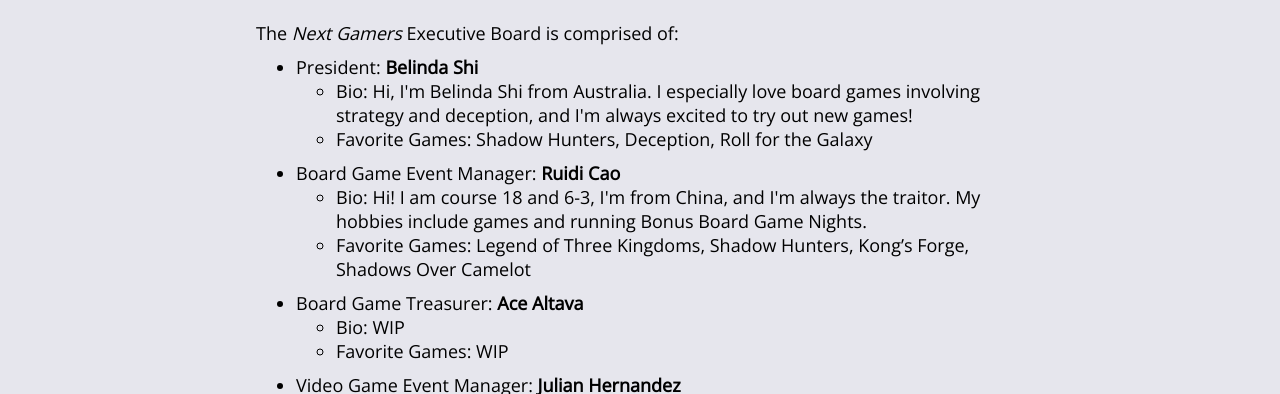
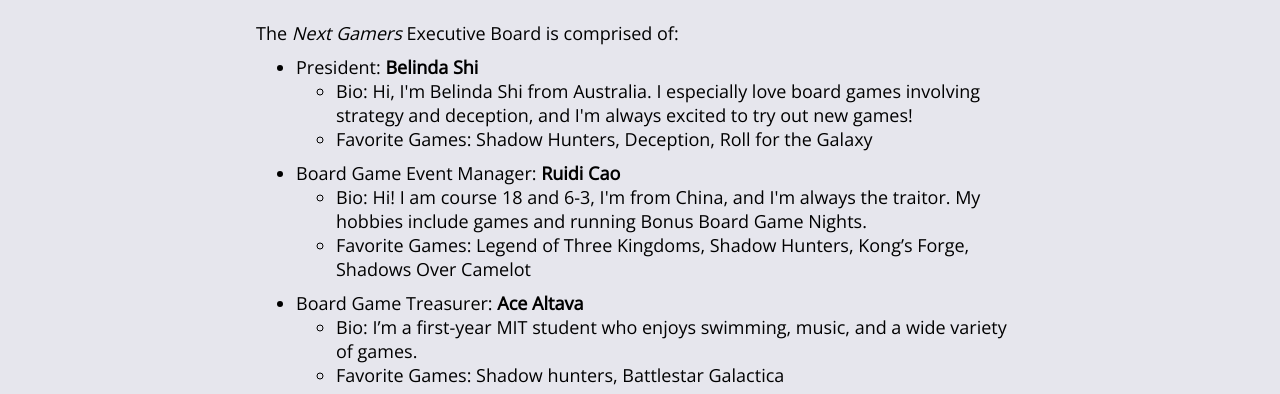
Before and after one commit to MFarejowicz/next-gamers, a website: page people.html in a window 1280 px wide. Shown: the part 388-782 px from the top of the page. Drawn offline with nearby package versions, Linux system fonts and the light colour scheme; some packages are replaced by stand-ins of ours; a script that the page names is missing.

Commit message:
update apr part 2

```diff
--- a/people.html
+++ b/people.html
@@ -70,8 +70,8 @@
               </ul>
             <li class="peopleList">Board Game Treasurer: <b>Ace Altava</b></li>
               <ul>
-                <li>Bio: WIP</li>
-                <li>Favorite Games: WIP</li>
+                <li>Bio: I’m a first-year MIT student who enjoys swimming, music, and a wide variety of games.</li>
+                <li>Favorite Games: Shadow hunters, Battlestar Galactica</li>
               </ul>
             <li class="peopleList">Video Game Event Manager: <b>Julian Hernandez</b></li>
               <ul>
```
